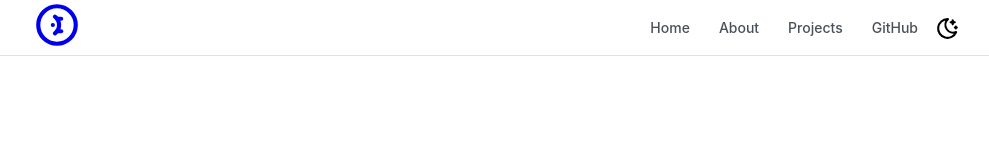
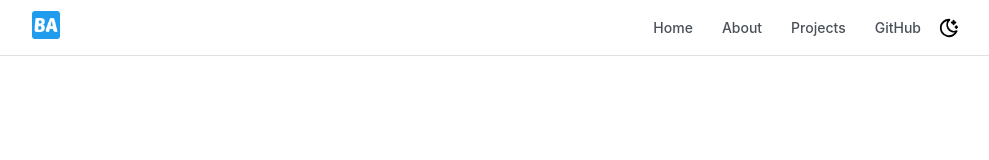
Before and after one commit to AdamsBR25/NextWeb, a Next.js app: page / in a window 1280 px wide. Shown: the top 160 px of the page, without its empty margins (144-1133 px from the left). Built offline with nearby package versions, Linux system fonts and the light colour scheme.

Commit message:
add new logo to the header

```diff
--- a/app/layout.tsx
+++ b/app/layout.tsx
@@ -5,7 +5,7 @@ import { theme } from '../theme';
 
 export const metadata = {
   title: 'Brady Adams Website',
-  description: 'I am using Mantine with Next.js!',
+  description: 'Brady Adams Development Site',
 };
 
 export default function RootLayout({ children }: { children: any }) {
--- a/components/SimpleHeader/HeaderSimple.module.css
+++ b/components/SimpleHeader/HeaderSimple.module.css
@@ -13,7 +13,7 @@
 }
 
 .logo {
-  text-decoration: none
+  text-decoration: none;
 }
 
 .link {
--- a/components/SimpleHeader/HeaderSimple.tsx
+++ b/components/SimpleHeader/HeaderSimple.tsx
@@ -3,7 +3,8 @@
 // import { useState } from 'react';
 import { Container, Group, Burger, useMantineColorScheme } from '@mantine/core';
 import { useDisclosure } from '@mantine/hooks';
-import { IconBrandMantine, IconMoonStars } from '@tabler/icons-react';
+import { IconMoonStars } from '@tabler/icons-react';
+import Image from 'next/image';
 import Link from 'next/link';
 import classes from './HeaderSimple.module.css';
 
@@ -16,7 +17,6 @@ const links = [
 
 export function HeaderSimple() {
   const [opened, { toggle }] = useDisclosure(false);
-  // const [active, setActive] = useState(links[0].link);
   const { toggleColorScheme } = useMantineColorScheme();
 
   const items = links.map((link) => (
@@ -24,11 +24,6 @@ export function HeaderSimple() {
       key={link.label}
       href={link.link}
       className={classes.link}
-      // data-active={active === link.link || undefined}
-      // onClick={(event) => {
-      // event.preventDefault();
-      // setActive(link.link);
-      // }}
     >
       {link.label}
     </a>
@@ -37,13 +32,20 @@ export function HeaderSimple() {
   return (
     <header className={classes.header}>
       <Container size="md" className={classes.inner}>
-        <Link href="/" className="logo">
-          {' '}
-          <IconBrandMantine size={50} />
+        <Link
+          href="/"
+          className="link"
+        >
+          <Image
+            src="/apple-touch-icon.png"
+            width={28}
+            height={28}
+            alt="site icon"
+          />
         </Link>
         <Group gap={5} visibleFrom="xs">
           {items}
-          <IconMoonStars className="toggle" size={25} onClick={() => toggleColorScheme()} />
+          <IconMoonStars className="toggle" size={22} onClick={() => toggleColorScheme()} />
         </Group>
 
         <Burger opened={opened} onClick={toggle} hiddenFrom="xs" size="sm" />
```
